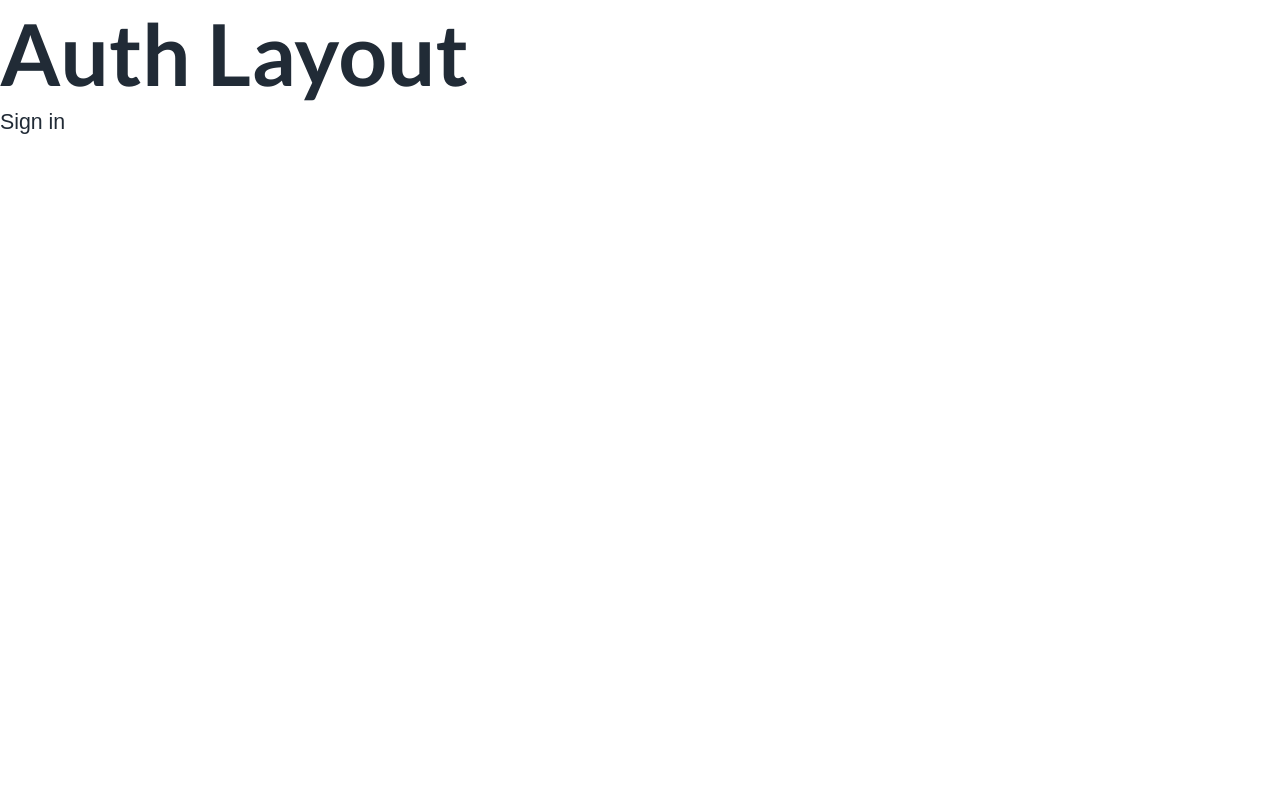
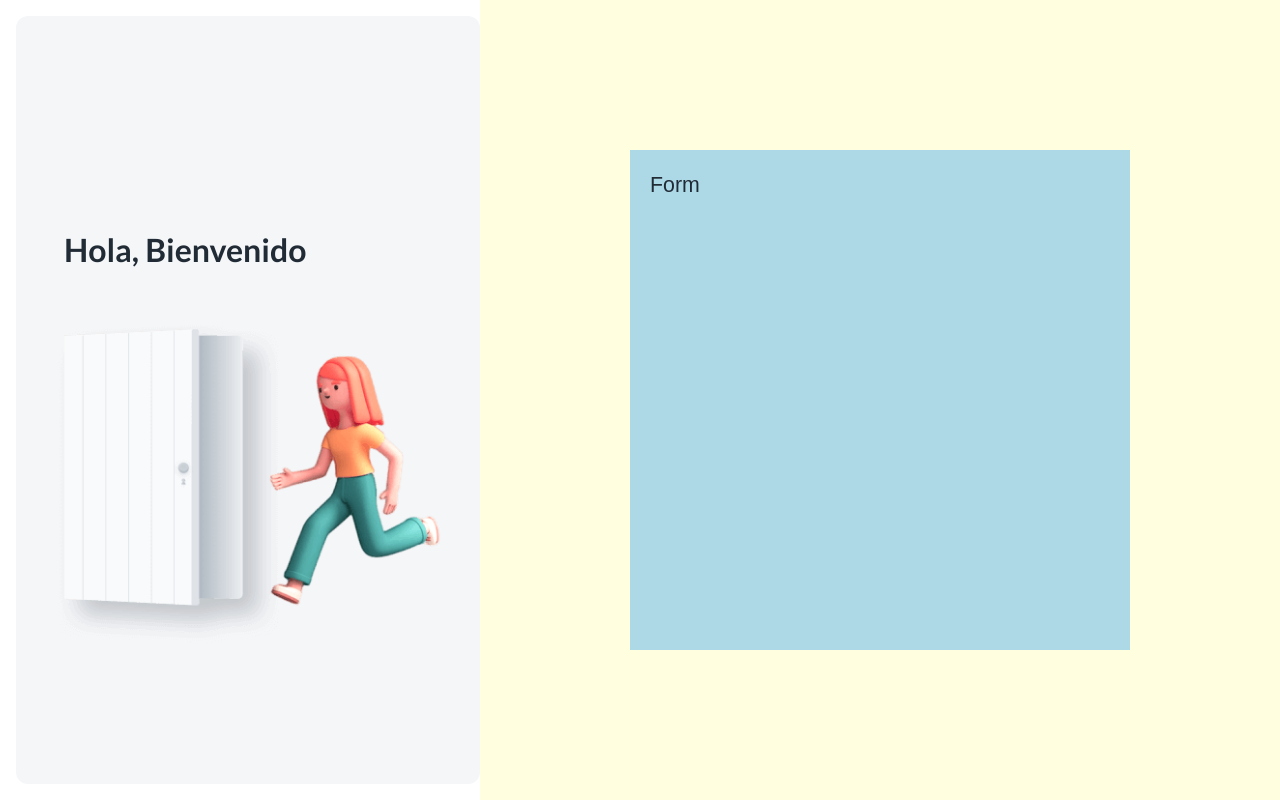
Before and after one commit to erikpz/dashboard, a React (Create React App) app: page /auth in a window 1280 px wide. Before the commit this address led to /auth/sign-in. Built offline with nearby package versions, Linux system fonts and the light colour scheme.

Commit message:
Module augmentation in theme

```diff
--- a/src/App.tsx
+++ b/src/App.tsx
@@ -2,10 +2,10 @@ import React from "react";
 import { BrowserRouter, Navigate, Route, Routes } from "react-router-dom";
 import { ScrollToTop } from "./components/ScrollToTop";
 import { PrivateRoute } from "./pages/components/PrivateRoute";
-import { Dashboard } from "./pages/dashboard/Dashboard";
-import { Auth } from "./pages/login/Auth";
-import { SignInPage } from "./pages/login/SignInPage";
-import { SignUpPage } from "./pages/login/SignUpPage";
+import { DashboardLayout } from "./pages/dashboard/DashboardLayout";
+import { AuthLayout } from "./pages/auth/AuthLayout";
+import { SignInPage } from "./pages/auth/SignInPage";
+import { SignUpPage } from "./pages/auth/SignUpPage";
 import { ThemeConfig } from "./theme/ThemeConfig";
 
 const App = () => {
@@ -16,12 +16,12 @@ const App = () => {
         <Routes>
           <Route path="/" element={<PrivateRoute />}>
             <Route index element={<Navigate to="dashboard" />} />
-            <Route path="dashboard" element={<Dashboard />}>
+            <Route path="dashboard" element={<DashboardLayout />}>
               <Route path="home" element={<p>DASH HOME</p>} />
               <Route path="details" element={<p>DASH DETAILS</p>} />
             </Route>
           </Route>
-          <Route path="/auth" element={<Auth />}>
+          <Route path="/auth" element={<AuthLayout />}>
             <Route index element={<Navigate to="sign-in" />} />
             <Route path="sign-in" element={<SignInPage />} />
             <Route path="sign-up" element={<SignUpPage />} />
--- /dev/null
+++ b/src/components/Hidden.tsx
@@ -0,0 +1,40 @@
+import { Breakpoint, Theme, useMediaQuery } from "@mui/material";
+import { FC } from "react";
+
+type WidthMQ =
+  | "xsDown"
+  | "smDown"
+  | "mdDown"
+  | "lgDown"
+  | "xlDown"
+  | "xsUp"
+  | "smUp"
+  | "mdUp"
+  | "lgUp"
+  | "xlUp";
+
+interface HiddenProps {
+  width: WidthMQ;
+  children: any;
+}
+
+export const Hidden: FC<HiddenProps> = ({ width, children }) => {
+  const breakpoint = width.substring(0, 2);
+
+  const hiddenUp = useMediaQuery((theme: Theme) =>
+    theme.breakpoints.up(breakpoint as Breakpoint)
+  );
+  const hiddenDown = useMediaQuery((theme: Theme) =>
+    theme.breakpoints.down(breakpoint as Breakpoint)
+  );
+
+  if (width.includes("Down")) {
+    return hiddenDown ? null : children;
+  }
+
+  if (width.includes("Up")) {
+    return hiddenUp ? null : children;
+  }
+
+  return null;
+};
--- /dev/null
+++ b/src/pages/auth/AuthLayout.tsx
@@ -0,0 +1,62 @@
+import React from "react";
+import { styled } from "@mui/material/styles";
+import { Card, Stack, Link, Container, Typography, Box } from "@mui/material";
+import { Outlet } from "react-router-dom";
+import { Hidden } from "../../components/Hidden";
+
+const LayoutStyle = styled(Box)(({ theme }) => ({
+  width: "100%",
+  height: "100%",
+  display: "flex",
+  /* [theme.breakpoints.up('md')]: {
+    display: 'flex'
+  } */
+}));
+
+const ImageContainer = styled(Box)(({ theme }) => ({
+  backgroundColor: theme.palette.background.neutral,
+  /* backgroundImage:theme.palette.gradients.primary, */
+  width: "100%",
+  maxWidth: 464,
+  margin: "16px 0 16px 16px",
+  borderRadius: theme.shape.borderRadiusMd,
+  display: "flex",
+  flexDirection: "column",
+  justifyContent: "center",
+}));
+
+const FormContainer = styled(Box)(({ theme }) => ({
+  backgroundColor: "lightyellow",
+  padding: "150px 0",
+  width: "100%",
+  display: "flex",
+  justifyContent: "center",
+}));
+
+const Form = styled(Box)(({ theme }) => ({
+  backgroundColor: "lightblue",
+  width: "100%",
+  maxWidth: 500,
+  padding: 20,
+}));
+
+export const AuthLayout = () => {
+  return (
+    <LayoutStyle>
+      <Hidden width="mdDown">
+        <ImageContainer>
+          <Typography variant="h4" sx={{ mt: 10, mb: 4, px: 6 }}>
+            Hola, Bienvenido
+          </Typography>
+          <img
+            alt="bienvenido"
+            src="/static/illustrations/illustration_login.png"
+          />
+        </ImageContainer>
+      </Hidden>
+      <FormContainer>
+        <Form>Form</Form>
+      </FormContainer>
+    </LayoutStyle>
+  );
+};
--- a/src/pages/dashboard/Dashboard.tsx
+++ b/src/pages/dashboard/DashboardLayout.tsx
@@ -1,7 +1,7 @@
 import React from "react";
 import { Outlet } from "react-router-dom";
 
-export const Dashboard = () => {
+export const DashboardLayout = () => {
   return (
     <div>
       DASH LAYOUT
--- a/src/pages/login/Auth.tsx
+++ /dev/null
@@ -1,12 +0,0 @@
-import { Typography } from "@mui/material";
-import React from "react";
-import { Outlet } from "react-router-dom";
-
-export const Auth = () => {
-  return (
-    <div>
-      <Typography variant='h1'>Auth Layout</Typography>
-      <Outlet />
-    </div>
-  );
-};
--- a/src/theme/ThemeConfig.tsx
+++ b/src/theme/ThemeConfig.tsx
@@ -13,8 +13,37 @@ import shape from "./shape";
 import shadows, { customShadows } from "./shadows";
 
 declare module "@mui/material/styles" {
+  interface Theme {
+    customShadows: any;
+    shape: any;
+  }
   interface ThemeOptions {
     customShadows?: any;
+    shape?: any;
+  }
+}
+
+declare module "@mui/material/styles/createPalette" {
+  interface TypeBackground {
+    neutral: string;
+  }
+  interface Palette {
+    gradients: {
+      primary: string;
+      success: string;
+      info: string;
+      warning: string;
+      error: string;
+    };
+  }
+  interface PaletteOptions {
+    gradients?: {
+      primary?: string;
+      success?: string;
+      info?: string;
+      warning?: string;
+      error?: string;
+    };
   }
 }
 
@@ -42,22 +71,12 @@ export const ThemeConfig: FC<IThemeConfig> = ({ children }) => {
   let theme = useMemo(() => {
     return createTheme({
       palette: {
-        mode: mode ?? "light",
         ...(mode === "light" ? lightPalette : darkPalette),
       },
       typography,
       shape,
       shadows,
       customShadows,
-      components: {
-        /*  MuiCssBaseline: {
-          styleOverrides: `
-              * {
-                transition: background-color 100ms;
-              }
-            `,
-        }, */
-      },
     });
   }, [mode]);
 
--- a/src/theme/globalStyles.tsx
+++ b/src/theme/globalStyles.tsx
@@ -66,8 +66,6 @@ export const GlobalStyles = () => {
           display: "block",
           maxWidth: "100%",
         },
-
-        // Lazy Load Img
         ".blur-up": {
           WebkitFilter: "blur(5px)",
           filter: "blur(5px)",
--- a/src/theme/palette.ts
+++ b/src/theme/palette.ts
@@ -1,42 +1,8 @@
-import { alpha, PaletteOptions } from "@mui/material";
-import { PaletteOptionsExtended } from "@mui/material/styles/createPalette";
+import { alpha, PaletteMode } from "@mui/material";
 
 const createGradient = (color1: string, color2: string) => {
   return `linear-gradient(to bottom, ${color1}, ${color2})`;
 };
-
-declare module "@mui/material/styles/createPalette" {
-  interface PaletteExtended extends Palette {
-    gradients: {
-      primary: string;
-      success: string;
-      info: string;
-      warning: string;
-      error: string;
-    };
-
-    background: {
-      default: string;
-      paper: string;
-      neutral: string;
-    };
-  }
-  interface PaletteOptionsExtended extends PaletteOptions {
-    gradients: {
-      primary?: string;
-      success?: string;
-      info?: string;
-      warning?: string;
-      error?: string;
-    };
-
-    background: {
-      default?: string;
-      paper?: string;
-      neutral?: string;
-    };
-  }
-}
 
 const GREY = {
   0: "#FFFFFF",
@@ -128,9 +94,9 @@ export const paletteBase = {
   divider: GREY[500_24],
 };
 
-export const lightPalette: PaletteOptionsExtended = {
+export const lightPalette = {
   ...paletteBase,
-  mode: "light",
+  mode: "light" as PaletteMode,
   common: { black: "#000", white: "#fff" },
   text: { primary: GREY[800], secondary: GREY[600], disabled: GREY[500] },
   background: { paper: "#fff", default: "#fff", neutral: GREY[200] },
@@ -146,9 +112,9 @@ export const lightPalette: PaletteOptionsExtended = {
   },
 };
 
-export const darkPalette: PaletteOptionsExtended = {
+export const darkPalette = {
   ...paletteBase,
-  mode: "dark",
+  mode: "dark" as PaletteMode,
   common: { black: "#000", white: "#fff" },
   text: { primary: "#fff", secondary: GREY[500], disabled: GREY[600] },
   background: { paper: GREY[800], default: GREY[900], neutral: GREY[500_16] },
--- a/tsconfig.json
+++ b/tsconfig.json
@@ -21,6 +21,6 @@
     "jsx": "react-jsx"
   },
   "include": [
-    "src"
+    "src",
   ]
 }
```
Also changed, not shown: public/static/illustrations/illustration_login.png (added), public/static/illustrations/illustration_register.png (added), src/pages/auth/SignInPage.tsx (renamed from src/pages/login/SignInPage.tsx), src/pages/auth/SignUpPage.tsx (renamed from src/pages/login/SignUpPage.tsx).
